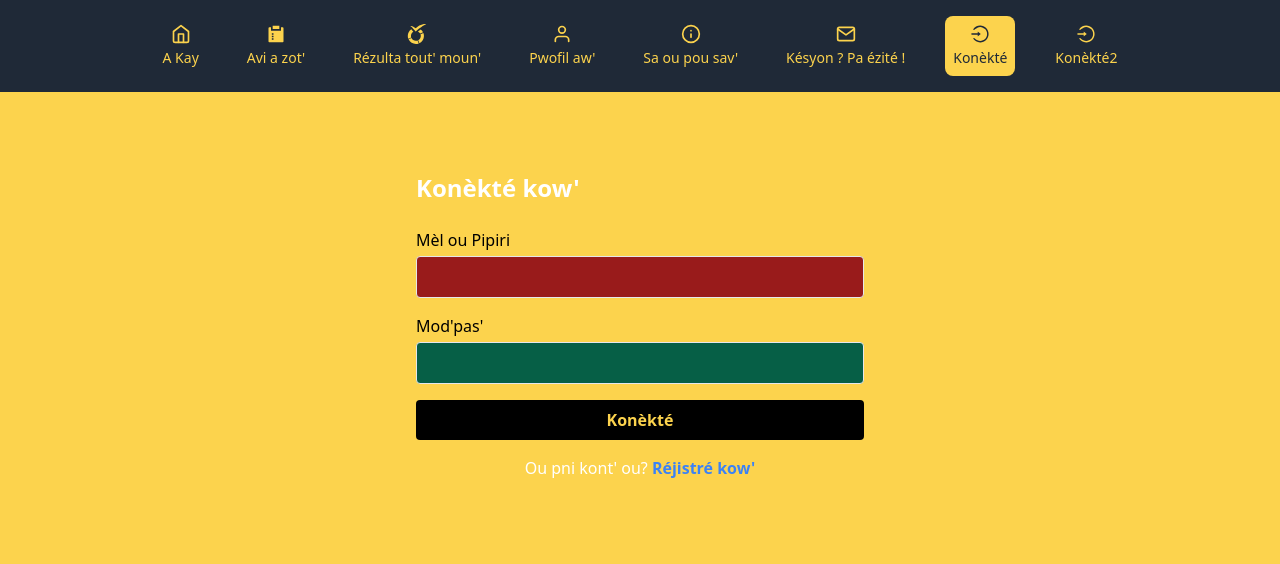
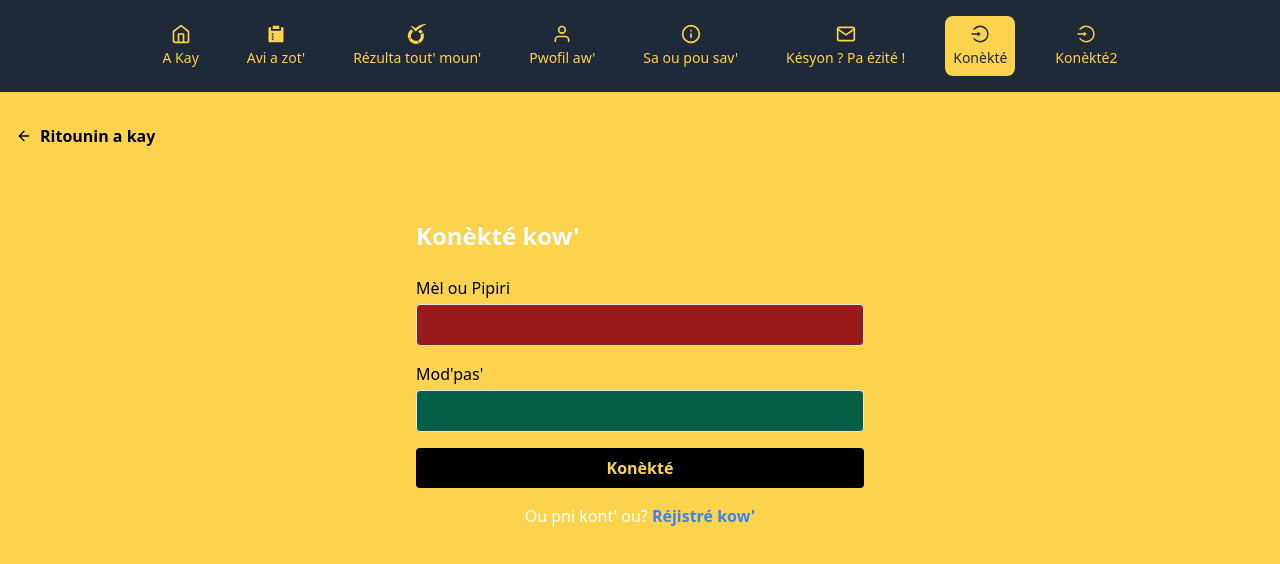
Before and after one commit to JMP-APZH/conspop2, a Next.js app in the folder web/: page /auth/login in a window 1280 px wide. Shown: the top 564 px of the page. Built offline with nearby package versions, Linux system fonts and the light colour scheme.

Commit message:
log in and register pages and forms implemented - slight styles adjustments added

```diff
--- a/web/src/pages/auth/login.tsx
+++ b/web/src/pages/auth/login.tsx
@@ -2,10 +2,14 @@
 import PublicLayout from '../../components/PublicLayout';
 import LoginForm from './LoginForm';
 import Link from 'next/link';
+import { FiArrowLeft } from 'react-icons/fi';
 
 export default function LoginPage() {
   return (
     <PublicLayout>
+      <Link href="/" className="flex items-center text-black font-semibold mb-6 hover:underline">
+        <FiArrowLeft className="mr-2" /> Ritounin a kay
+      </Link>
       <div className="max-w-md mx-auto py-12">
         <h1 className="text-2xl font-bold mb-6">Konèkté kow'</h1>
         <LoginForm />
```
